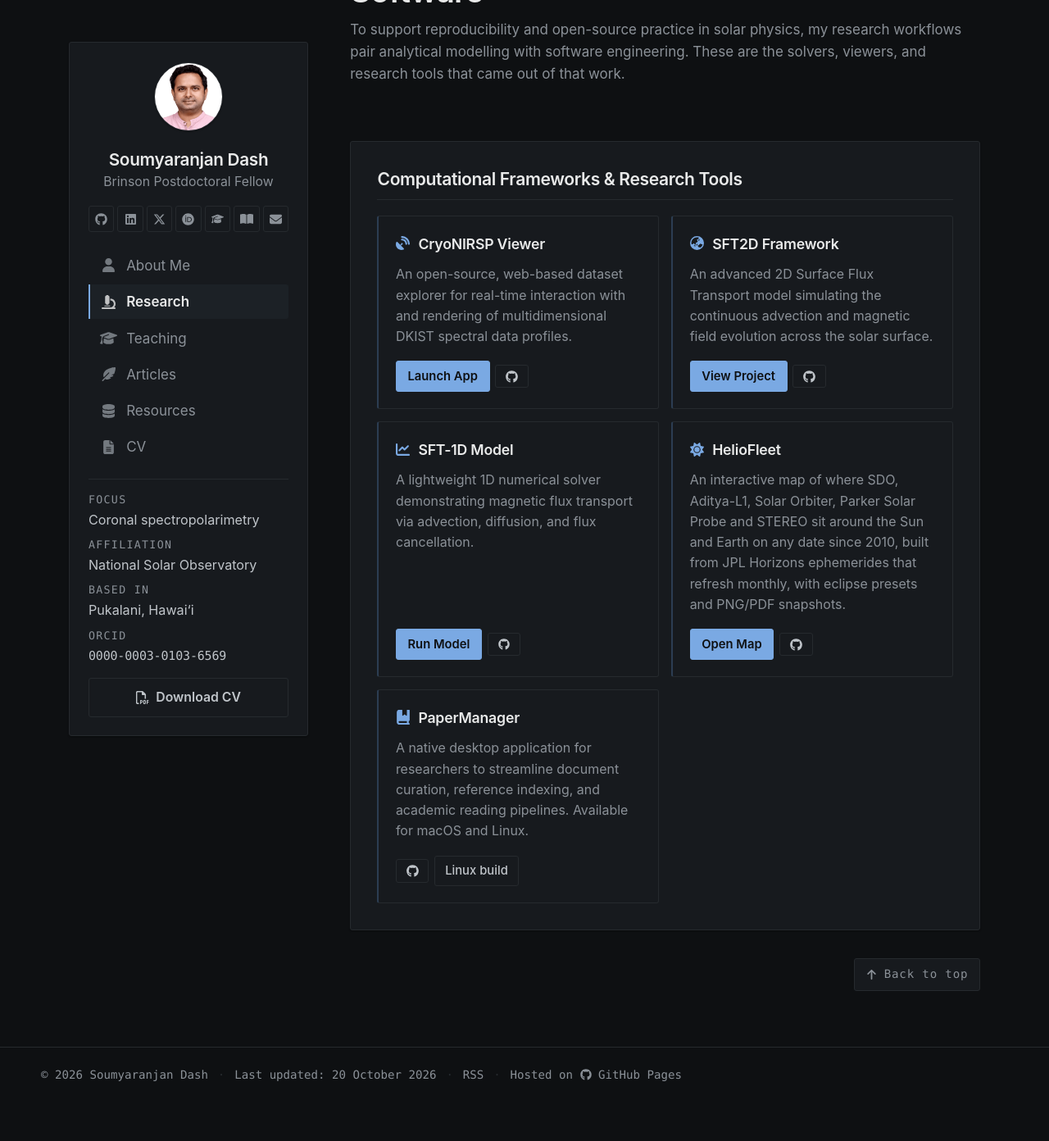
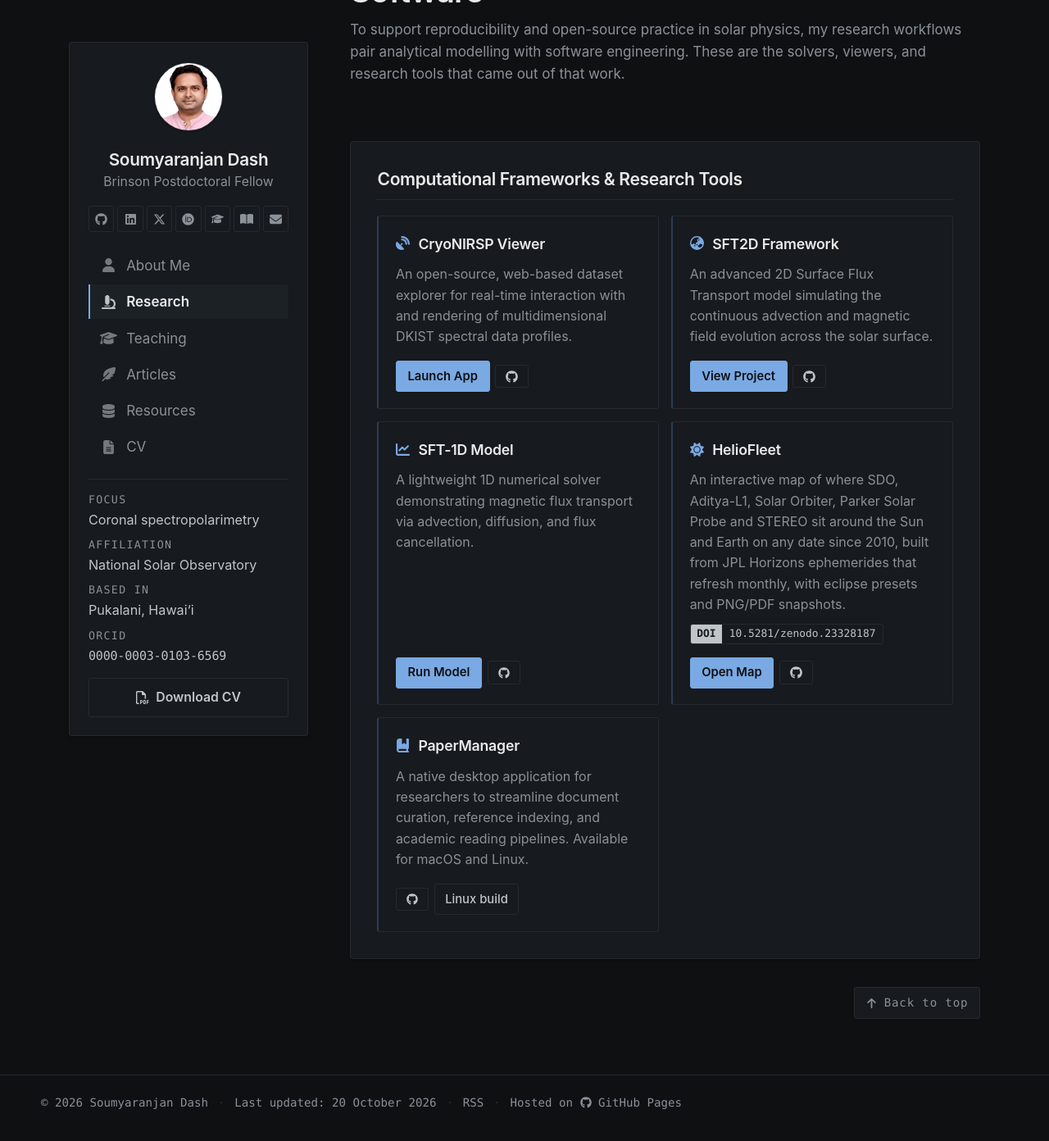
Before and after one commit to sr-dash/sr-dash.github.io, a Jekyll site: the page built from software/index.html, in a window 1280 px wide and 1400 px high, scrolled down 156 px. Shown: the top 1392 px of the window at 82% size. Built offline with Jekyll 4.4.1, drawn with Linux system fonts in a browser that asks for light colours; before the commit the page ends 1522 px from its top, so only the background shows below that.

Commit message:
Add a DOI badge to the HelioFleet card
Project cards can now carry a doi field, shown as a two-part badge linking to doi.org and styled with the theme tokens. HelioFleet uses its Zenodo concept DOI.

```diff
--- a/_data/projects.yml
+++ b/_data/projects.yml
@@ -50,6 +50,8 @@
     url: https://sr-dash.github.io/heliofleet/
     label: Open Map
   repo: https://github.com/sr-dash/heliofleet
+  # Zenodo concept DOI: always resolves to the latest release.
+  doi: 10.5281/zenodo.23328187
 
 - id: papermanager
   title: PaperManager
--- a/_includes/project-cards.html
+++ b/_includes/project-cards.html
@@ -15,6 +15,9 @@
             <h3>{{ project.title }}</h3>
         </div>
         <p>{{ project.description }}</p>
+        {%- if project.doi %}
+        <a href="https://doi.org/{{ project.doi }}" target="_blank" rel="noopener" class="doi-badge" aria-label="{{ project.title }} on Zenodo, DOI {{ project.doi }}"><span class="doi-badge-key">DOI</span><span class="doi-badge-value">{{ project.doi }}</span></a>
+        {%- endif %}
         <div class="project-card-actions">
             {%- if project.demo %}
             <a href="{{ project.demo.url }}" target="_blank" rel="noopener" class="btn-primary-action">{{ project.demo.label }}</a>
--- a/assets/css/magnetogram.css
+++ b/assets/css/magnetogram.css
@@ -761,6 +761,17 @@ body.sidebar-open .mobile-menu-toggle::after { content: 'Close'; }
 }
 .project-grid-card p { font-size: .94rem; color: var(--muted); line-height: 1.58; margin: 0 0 1rem 0; flex: 1; }
 .project-card-actions { display: flex; flex-wrap: wrap; gap: .4rem; align-items: center; }
+/* Two-part DOI badge in the Zenodo style, drawn with the theme's own tokens. */
+.doi-badge {
+    align-self: flex-start; display: inline-flex; margin: -.35rem 0 .9rem;
+    font-family: var(--font-mono); font-size: .76rem; line-height: 1; text-decoration: none;
+    border: 1px solid var(--rule); border-radius: var(--radius); overflow: hidden;
+}
+.doi-badge-key { padding: .3rem .45rem; background: var(--ink-2); color: var(--card); font-weight: 600; }
+.doi-badge-value { padding: .3rem .5rem; color: var(--ink-2); }
+.doi-badge:hover { border-color: var(--neg-edge); }
+.doi-badge:hover .doi-badge-key { background: var(--neg); color: var(--on-neg); }
+.doi-badge:hover .doi-badge-value { color: var(--neg); background: var(--neg-wash); }
 
 .btn-primary-action {
     font-size: .87rem; font-weight: 600; text-decoration: none;
```
